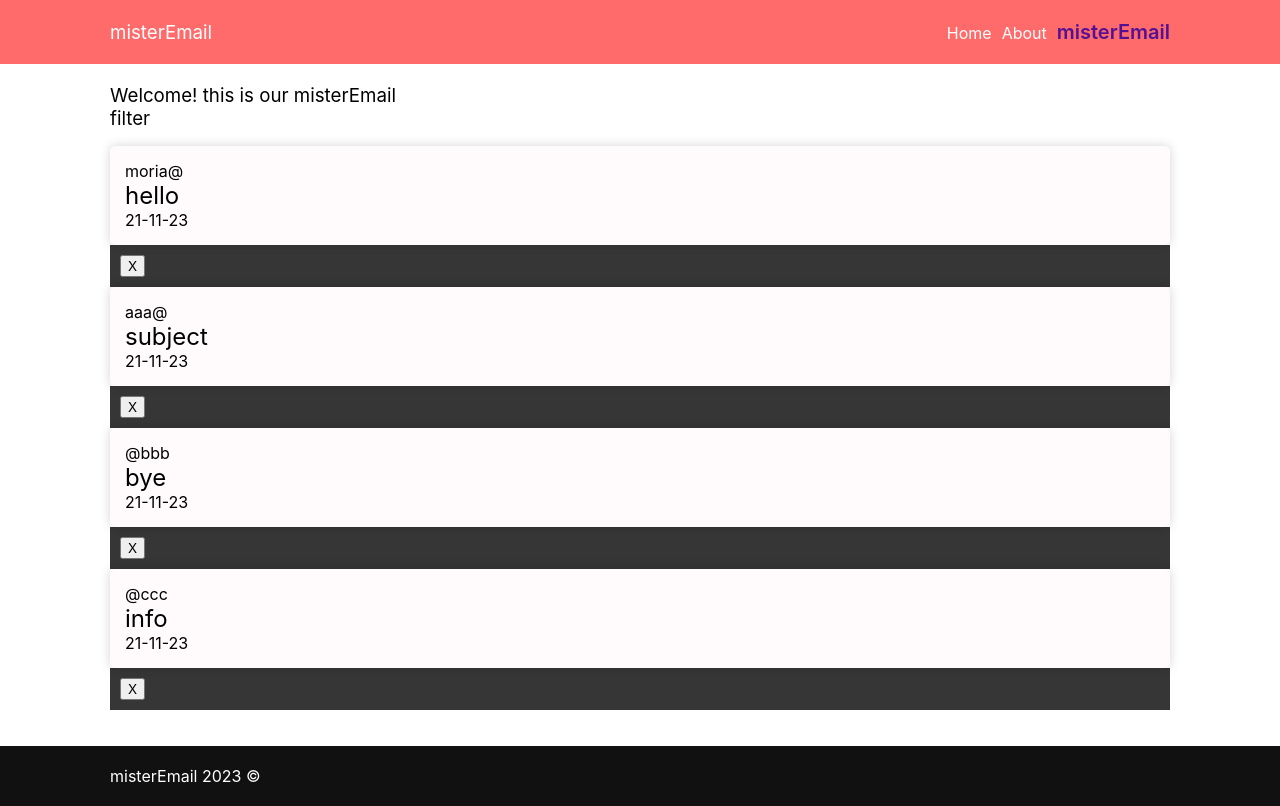
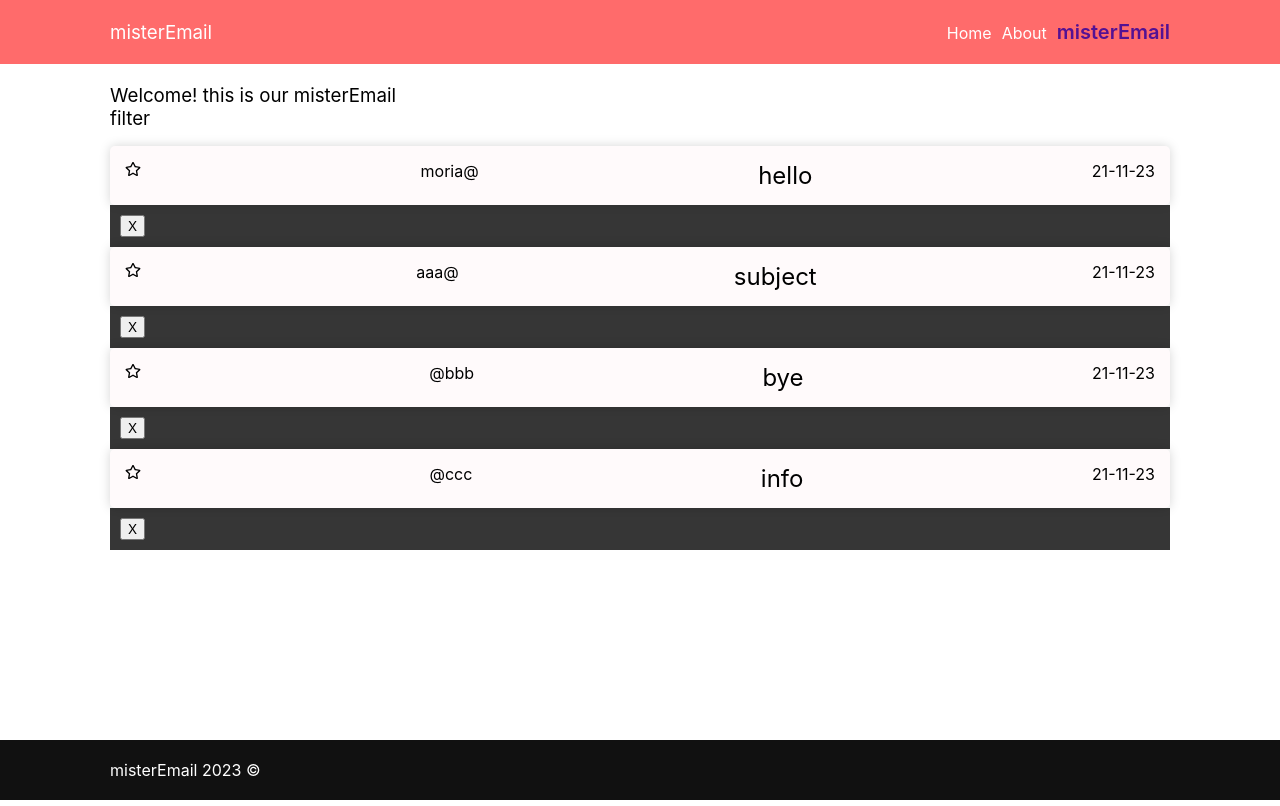
Before and after one commit to moria0525/misterEmail, a React (Vite) app: page /#/email in a window 1280 px wide. Built offline with nearby package versions, Linux system fonts and the light colour scheme.

Commit message:
change icons mail

```diff
--- a/index.html
+++ b/index.html
@@ -1,6 +1,7 @@
 <!doctype html>
 <html lang="en">
   <head>
+
     <meta charset="UTF-8" />
     <link rel="icon" type="image/svg+xml" href="/vite.svg" />
     <meta name="viewport" content="width=device-width, initial-scale=1.0" />
--- a/package.json
+++ b/package.json
@@ -14,6 +14,7 @@
     "dependencies": {
         "react": "^18.2.0",
         "react-dom": "^18.2.0",
+        "react-icons": "^4.12.0",
         "react-router": "^6.15.0",
         "react-router-dom": "^6.15.0"
     },
--- a/src/App.jsx
+++ b/src/App.jsx
@@ -9,7 +9,8 @@ import { EmailIndex } from './pages/EmailIndex';
 //import { EmailDetails } from './pages/EmailDetails';
 //import { AboutTeam } from './cmps/AboutTeam';
 //import { AboutVision } from './cmps/AboutVision';
-
+import React, { Component } from 'react';
+import { FaHeart, FaRegHeart } from 'react-icons/fa';
 
 export function App() {
 
--- a/src/assets/css/cmps/email-preview.css
+++ b/src/assets/css/cmps/email-preview.css
@@ -4,8 +4,8 @@
     box-shadow: 0 0 11px #0000002b;
     padding: 15px;
     display: flex;
-    flex-direction: column;
     overflow: hidden;
+    justify-content: space-between;
     border-radius: 5px;
     cursor: pointer;
 }
--- a/src/cmps/EmailPreview.jsx
+++ b/src/cmps/EmailPreview.jsx
@@ -1,9 +1,15 @@
+
+
+import { FaHeart, FaRegStar } from "react-icons/fa";
 import { Link } from "react-router-dom";
+
+
 
 export function EmailPreview({ email }) {
     console.log(email);
     return (
         <article className="email-preview">
+             <FaRegStar/>
             <h1>{email.from}</h1>
             <h2>{email.subject}</h2>
             <h4>{email.sentAt}</h4>
```
Also changed, not shown: src/cmps/EmailList.jsx (line endings or trailing spaces), 1 other file (tests, documents, lock files or other folders).
